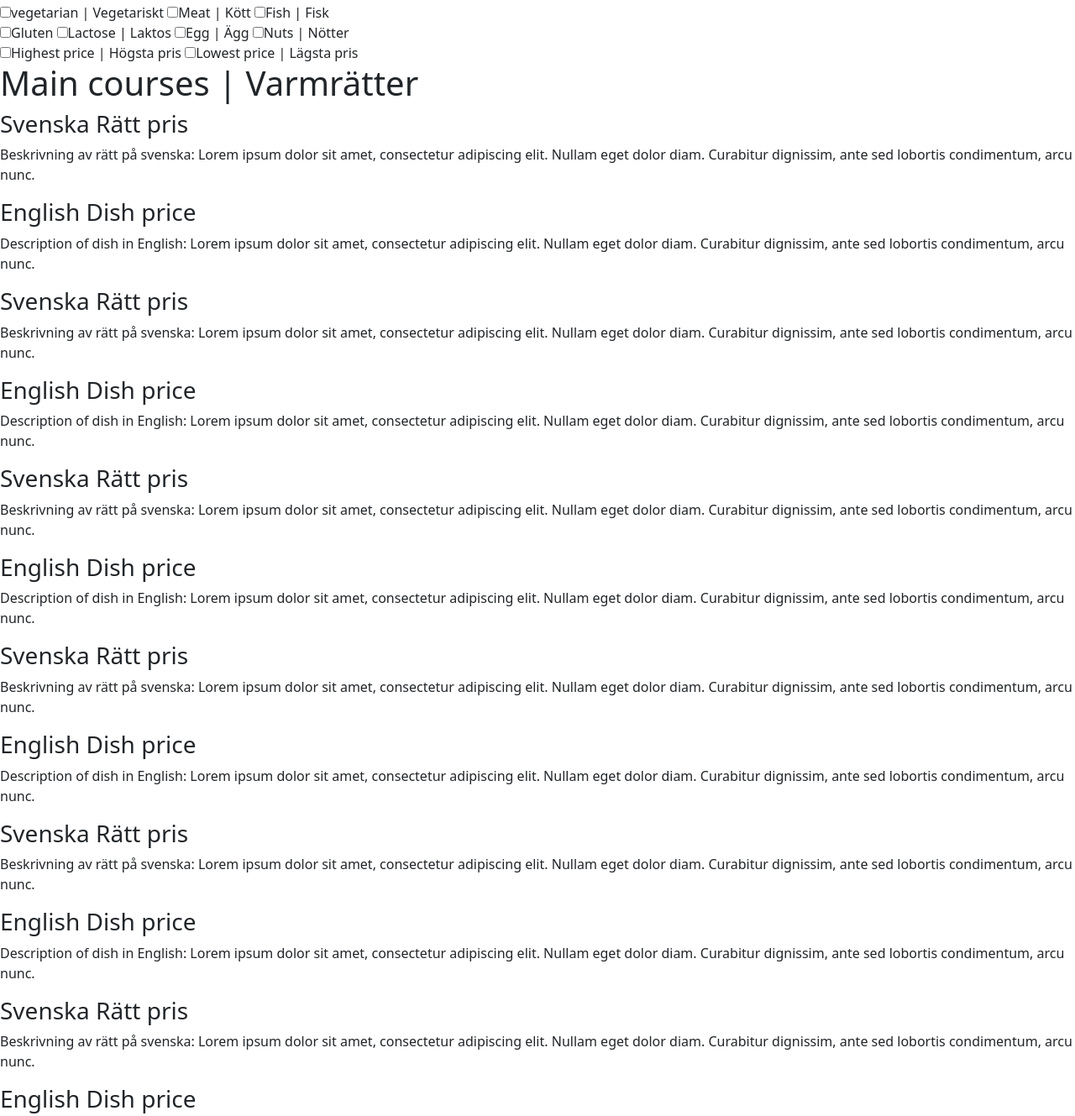
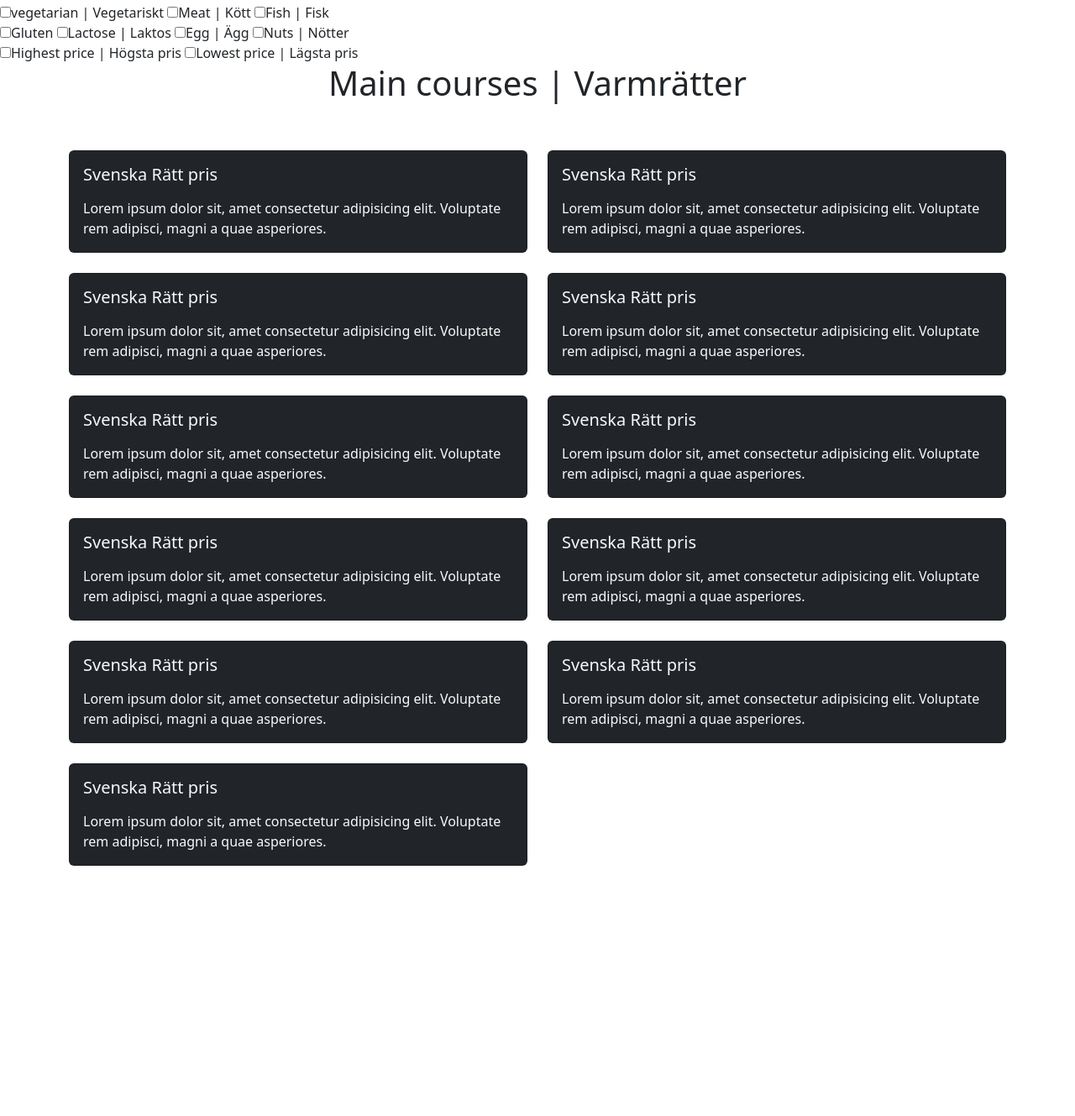
Before and after one commit to johnpettersson/grupparbete-digital-meny, a plain HTML site: page index.html in a window 1280 px wide. Shown: the part 291-1620 px from the top of the page at 84% size. After the commit the page ends 1370 px from the top, so only its background shows below. Drawn offline with nearby package versions, Linux system fonts and the light colour scheme.

Commit message:
Lagt till alla rätter med bootstrap styling.

```diff
--- a/index.html
+++ b/index.html
@@ -21,7 +21,6 @@
     </header>
 
     <main> <!-- Plocka bort de div som är onödiga -->
-
         <h4>Menu sorting | Meny sortering</h4> <!-- <= Behövs denna? -->
         <div>  <!-- Ska inputs ligga i main? -->
             <input type="checkbox" id="vegetarian"><label for="vegetarian">vegetarian | Vegetariskt</label>
@@ -39,106 +38,159 @@
             <input type="checkbox" id="price-ascending"><label for="price-ascending">Lowest price | Lägsta pris</label>
         </div>
 
-        <H1>Main courses | Varmrätter</H1>
-
-        <div>
-            <div> <!-- Ska rätterna läggas ut på detta sätt?   -->
-                <h3>Svenska  Rätt  pris</h3>
-            </div>
-            <p>Beskrivning av rätt på svenska:
-             Lorem ipsum dolor sit amet, consectetur adipiscing elit.
-             Nullam eget dolor diam. Curabitur dignissim, ante sed lobortis condimentum,
-             arcu nunc.</p>
-            <div>
-                <h3>English  Dish  price</h3>
-            </div>
-            <p>Description of dish in English:
-             Lorem ipsum dolor sit amet, consectetur adipiscing elit.
-             Nullam eget dolor diam. Curabitur dignissim, ante sed lobortis condimentum,
-             arcu nunc.</p>
+        <div class="row text-center bg-whitetext-dark">
+            <h1>Main courses | Varmrätter</h1>
         </div>
 
-        <div>
-            <div> <!-- Eller på detta sätt?   -->
-                <h3>Svenska  Rätt  pris</h3>
-                <p>Beskrivning av rätt på svenska:
-                Lorem ipsum dolor sit amet, consectetur adipiscing elit.
-                Nullam eget dolor diam. Curabitur dignissim, ante sed lobortis condimentum,
-                arcu nunc.</p>
+        <section class="p-5">
+            <div class="container">
+                <div class="row col g-4">
+                    <div class="col-sm-6">
+                        <div class="card bg-dark text-light">
+                            <div class="card-body">
+                                <div class="h5 mb-3">
+                                    <p>Svenska  Rätt  pris</p>
                                 </div>
-            <div>
-                <h3>English  Dish  price</h3>
-                <p>Description of dish in English:
-                Lorem ipsum dolor sit amet, consectetur adipiscing elit.
-                Nullam eget dolor diam. Curabitur dignissim, ante sed lobortis condimentum,
-                arcu nunc.</p>
+                                <p class="card-text">
+                                    Lorem ipsum dolor sit, amet consectetur adipisicing elit. Voluptate rem adipisci, magni
+                                    a quae asperiores.
+                                </p>
                             </div>
                         </div>
-
-        <div> <!-- Eller ännu enklare? -->
-            <h3>Svenska  Rätt  pris</h3>
-             <p>Beskrivning av rätt på svenska:
-             Lorem ipsum dolor sit amet, consectetur adipiscing elit.
-             Nullam eget dolor diam. Curabitur dignissim, ante sed lobortis condimentum,
-             arcu nunc.</p>
-            <h3>English  Dish  price</h3>
-            <p>Description of dish in English:
-             Lorem ipsum dolor sit amet, consectetur adipiscing elit.
-             Nullam eget dolor diam. Curabitur dignissim, ante sed lobortis condimentum,
-             arcu nunc.</p>
                     </div>
-
-        <div> <!-- skriv om i önskat format -->
-            <div>
-                <h3>Svenska  Rätt  pris</h3>
+                    <div class="col-sm-6">
+                        <div class="card bg-dark text-light">
+                            <div class="card-body">
+                                <div class="h5 mb-3">
+                                    <p>Svenska  Rätt  pris</p>
                                 </div>
-             <p>Beskrivning av rätt på svenska:
-             Lorem ipsum dolor sit amet, consectetur adipiscing elit.
-             Nullam eget dolor diam. Curabitur dignissim, ante sed lobortis condimentum,
-             arcu nunc.</p>
-            <div>
-                <h3>English  Dish  price</h3>
+                                <p class="card-text">
+                                    Lorem ipsum dolor sit, amet consectetur adipisicing elit. Voluptate rem adipisci, magni
+                                    a quae asperiores.
+                                </p>
                             </div>
-            <p>Description of dish in English:
-             Lorem ipsum dolor sit amet, consectetur adipiscing elit.
-             Nullam eget dolor diam. Curabitur dignissim, ante sed lobortis condimentum,
-             arcu nunc.</p>
                         </div>
-
-        <div> <!-- skriv om i önskat format -->
-            <div>
-                <h3>Svenska  Rätt  pris</h3>
                     </div>
-             <p>Beskrivning av rätt på svenska:
-             Lorem ipsum dolor sit amet, consectetur adipiscing elit.
-             Nullam eget dolor diam. Curabitur dignissim, ante sed lobortis condimentum,
-             arcu nunc.</p>
-            <div>
-                <h3>English  Dish  price</h3>
+                    <div class="col-sm-6">
+                        <div class="card bg-dark text-light">
+                            <div class="card-body">
+                                <div class="h5 mb-3">
+                                    <p>Svenska  Rätt  pris</p>
                                 </div>
-            <p>Description of dish in English:
-             Lorem ipsum dolor sit amet, consectetur adipiscing elit.
-             Nullam eget dolor diam. Curabitur dignissim, ante sed lobortis condimentum,
-             arcu nunc.</p>
+                                <p class="card-text">
+                                    Lorem ipsum dolor sit, amet consectetur adipisicing elit. Voluptate rem adipisci, magni
+                                    a quae asperiores.
+                                </p>
                             </div>
-
-        <div> <!-- skriv om i önskat format -->
-            <div>
-                <h3>Svenska  Rätt  pris</h3>
                         </div>
-             <p>Beskrivning av rätt på svenska:
-             Lorem ipsum dolor sit amet, consectetur adipiscing elit.
-             Nullam eget dolor diam. Curabitur dignissim, ante sed lobortis condimentum,
-             arcu nunc.</p>
-            <div>
-                <h3>English  Dish  price</h3>
                     </div>
-            <p>Description of dish in English:
-             Lorem ipsum dolor sit amet, consectetur adipiscing elit.
-             Nullam eget dolor diam. Curabitur dignissim, ante sed lobortis condimentum,
-             arcu nunc.</p>
+                    <div class="col-sm-6">
+                        <div class="card bg-dark text-light">
+                            <div class="card-body">
+                                <div class="h5 mb-3">
+                                    <p>Svenska  Rätt  pris</p>
                                 </div>
-
+                                <p class="card-text">
+                                    Lorem ipsum dolor sit, amet consectetur adipisicing elit. Voluptate rem adipisci, magni
+                                    a quae asperiores.
+                                </p>
+                            </div>
+                        </div>
+                    </div>
+                    <div class="col-sm-6">
+                        <div class="card bg-dark text-light">
+                            <div class="card-body">
+                                <div class="h5 mb-3">
+                                    <p>Svenska  Rätt  pris</p>
+                                </div>
+                                <p class="card-text">
+                                    Lorem ipsum dolor sit, amet consectetur adipisicing elit. Voluptate rem adipisci, magni
+                                    a quae asperiores.
+                                </p>
+                            </div>
+                        </div>
+                    </div>
+                    <div class="col-sm-6">
+                        <div class="card bg-dark text-light">
+                            <div class="card-body">
+                                <div class="h5 mb-3">
+                                    <p>Svenska  Rätt  pris</p>
+                                </div>
+                                <p class="card-text">
+                                    Lorem ipsum dolor sit, amet consectetur adipisicing elit. Voluptate rem adipisci, magni
+                                    a quae asperiores.
+                                </p>
+                            </div>
+                        </div>
+                    </div>
+                    <div class="col-sm-6">
+                        <div class="card bg-dark text-light">
+                            <div class="card-body">
+                                <div class="h5 mb-3">
+                                    <p>Svenska  Rätt  pris</p>
+                                </div>
+                                <p class="card-text">
+                                    Lorem ipsum dolor sit, amet consectetur adipisicing elit. Voluptate rem adipisci, magni
+                                    a quae asperiores.
+                                </p>
+                            </div>
+                        </div>
+                    </div>
+                    <div class="col-sm-6">
+                        <div class="card bg-dark text-light">
+                            <div class="card-body">
+                                <div class="h5 mb-3">
+                                    <p>Svenska  Rätt  pris</p>
+                                </div>
+                                <p class="card-text">
+                                    Lorem ipsum dolor sit, amet consectetur adipisicing elit. Voluptate rem adipisci, magni
+                                    a quae asperiores.
+                                </p>
+                            </div>
+                        </div>
+                    </div>
+                    <div class="col-sm-6">
+                        <div class="card bg-dark text-light">
+                            <div class="card-body">
+                                <div class="h5 mb-3">
+                                    <p>Svenska  Rätt  pris</p>
+                                </div>
+                                <p class="card-text">
+                                    Lorem ipsum dolor sit, amet consectetur adipisicing elit. Voluptate rem adipisci, magni
+                                    a quae asperiores.
+                                </p>
+                            </div>
+                        </div>
+                    </div>
+                    <div class="col-sm-6">
+                        <div class="card bg-dark text-light">
+                            <div class="card-body">
+                                <div class="h5 mb-3">
+                                    <p>Svenska  Rätt  pris</p>
+                                </div>
+                                <p class="card-text">
+                                    Lorem ipsum dolor sit, amet consectetur adipisicing elit. Voluptate rem adipisci, magni
+                                    a quae asperiores.
+                                </p>
+                            </div>
+                        </div>
+                    </div>
+                    <div class="col-sm-6">
+                        <div class="card bg-dark text-light">
+                            <div class="card-body">
+                                <div class="h5 mb-3">
+                                    <p>Svenska  Rätt  pris</p>
+                                </div>
+                                <p class="card-text">
+                                    Lorem ipsum dolor sit, amet consectetur adipisicing elit. Voluptate rem adipisci, magni
+                                    a quae asperiores.
+                                </p>
+                            </div>
+                        </div>
+                    </div>
+                </div>
+            </div>
+        </section>
     </main>
 
 
--- a/style.css
+++ b/style.css
@@ -0,0 +1,3 @@
+/*main {
+    background-image: url(img/brickwall.jpg);
+}*/
```
Also changed, not shown: 1 other file. Lines whose indentation alone changed are shown as unchanged.
